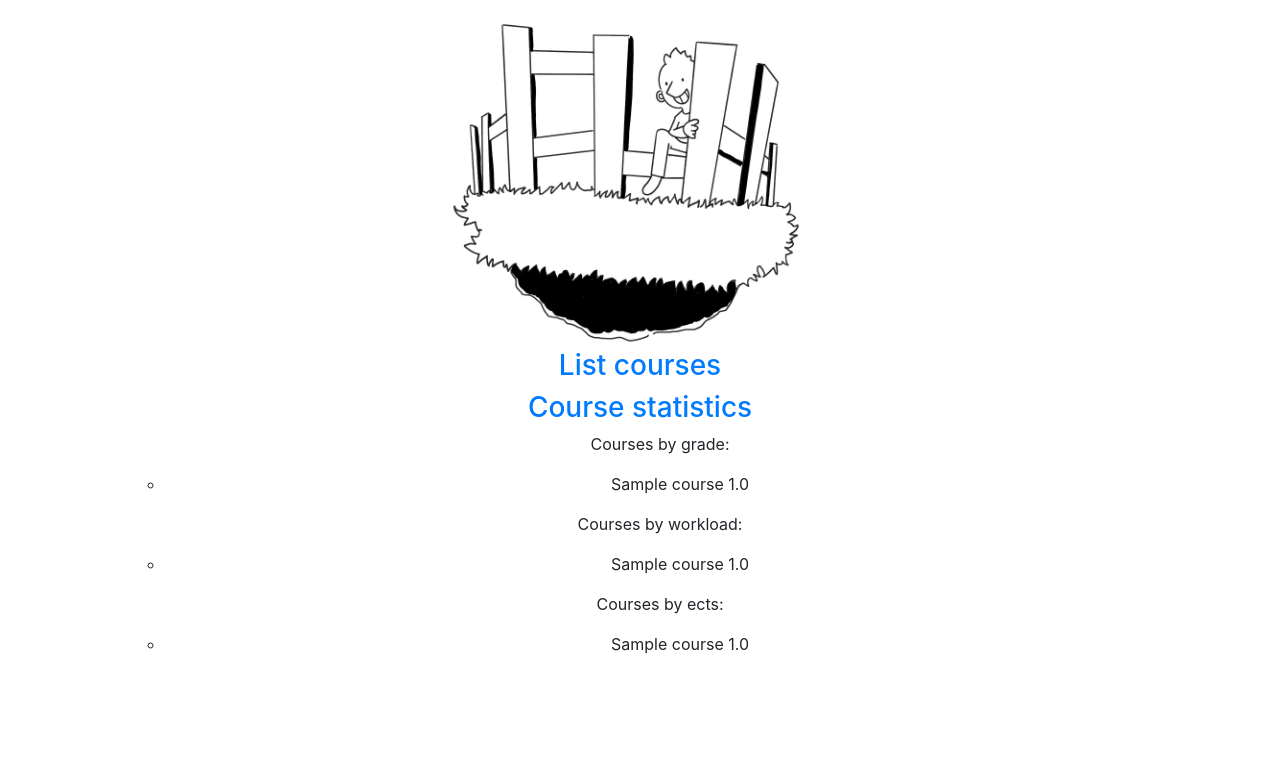
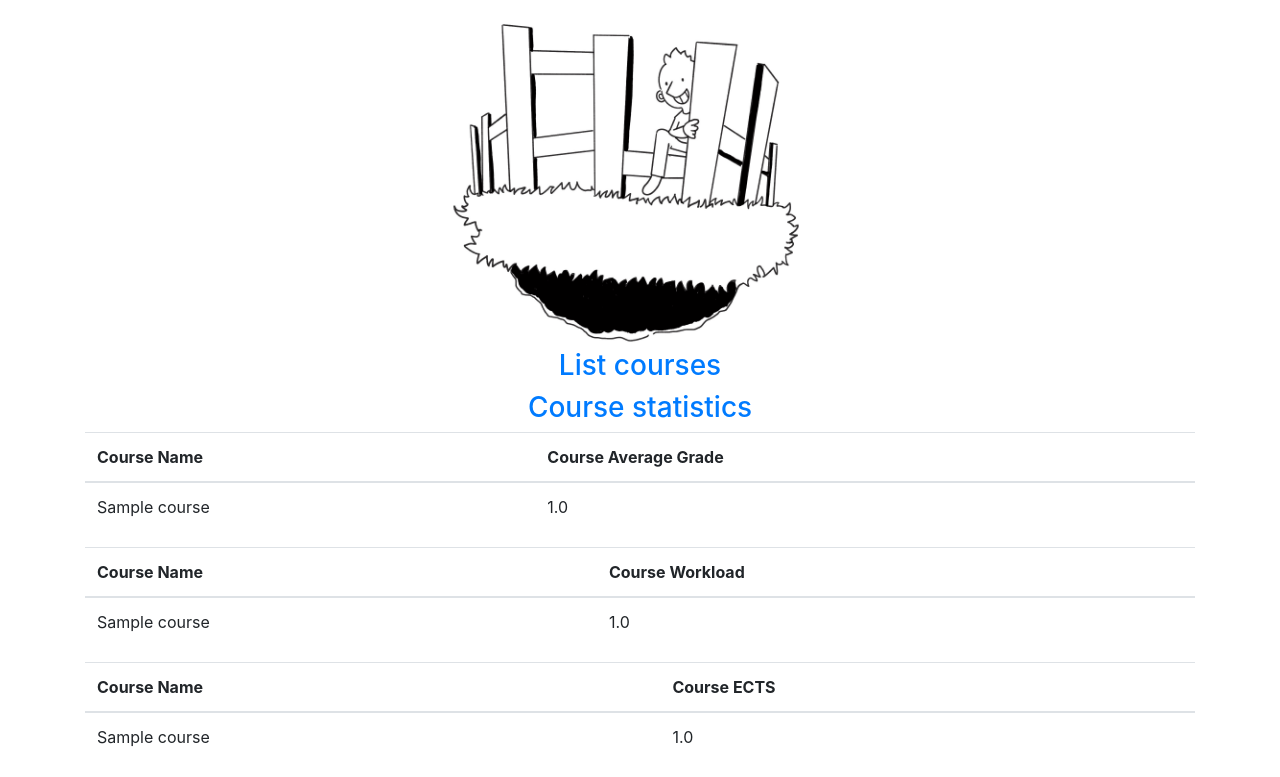
Before and after one commit to Varjokorento/tsohasovellus19, a Flask app: page /coursestatistics in a window 1280 px wide. Shown: the part 123-900 px from the top of the page. Before the commit the page ends 777 px from the top, so only its background shows below. Run offline with Flask 2, Linux system fonts and the light colour scheme; tables that the repository leaves empty hold one stand-in row (values such as "Sample post"); some libraries are stand-ins or nearby versions.

Commit message:
Refactored statistics to use bootstrap tables

```diff
--- a/application/templates/statistics/coursestatistics.html
+++ b/application/templates/statistics/coursestatistics.html
@@ -3,50 +3,61 @@
 {% block body %}
 {{ error }}
 <center>
-      <ul>
+
+
                   {% if courses_by_grade is defined %}
-            <p>
-                 Courses by grade:
-            </p>
-                  <ul>
+            <table class="table">
+                  <thead>
+                        <tr>
+                              <th scope="col">Course Name</th>
+                              <th scope="col">Course Average Grade</th>
+                        </tr>
+                  </thead>
+                  <tbody>
                         {% for course in courses_by_grade %}
-                  <li>
-                        {{course.name}} {{course.avg}}
-                  </li>
+                        <tr>
+                              <td>{{course.name}}</td>
+                              <td>{{course.avg}}</td>
+                        </tr>
                         {% endfor %}
-                  </ul>
+                  </tbody>
+          </table>
                   {% endif %}
-            </li>
-      </ul>
-      <ul>
                   {% if courses_by_workload is defined %}
-            <p>
-                  Courses by workload:
-             </p>
-                   <ul>
+            <table class="table">
+                  <thead>
+                        <tr>
+                              <th scope="col">Course Name</th>
+                              <th scope="col">Course Workload</th>
+                        </tr>
+                  </thead>
+                  <tbody>
                         {% for course in courses_by_workload %}
-                   <li>
-                         {{course.name}} {{course.avgworkload}}
-                   </li>
+                        <tr>
+                              <td>{{course.name}}</td>
+                              <td>{{course.avgworkload}}</td>
+                        </tr>
                         {% endfor %}
-                   </ul>
+                  </tbody>
+          </table>
             {% endif %}
-             </li>
-      </ul>
-      <ul>
             {% if courses_by_ects is defined %}
-            <p>
-                  Courses by ects:
-             </p>
-                   <ul>
+            <table class="table">
+                  <thead>
+                        <tr>
+                              <th scope="col">Course Name</th>
+                              <th scope="col">Course ECTS</th>
+                        </tr>
+                  </thead>
+                  <tbody>
                         {% for course in courses_by_ects %}
-                   <li>
-                         {{course.name}} {{course.ects}}
-                   </li>
+                        <tr>
+                              <td>{{course.name}}</td>
+                              <td>{{course.ects}}</td>
+                        </tr>
                         {% endfor %}
-                   </ul>
+                  </tbody>
+          </table>
                   {% endif %}
-             </li>
-      </ul>
 </center>
 {% endblock %}
```
Lines whose indentation alone changed are shown as unchanged.
